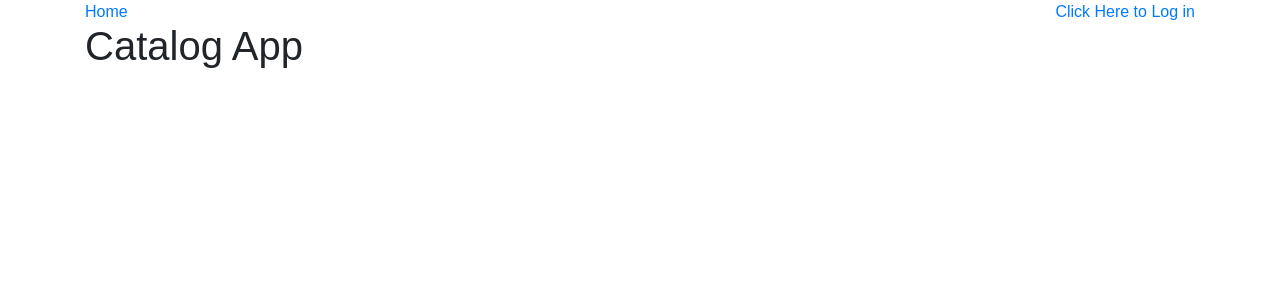
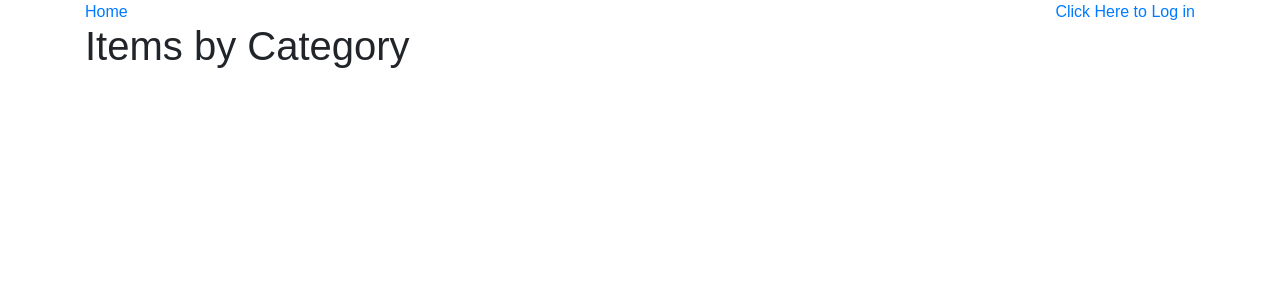
Before and after one commit to dannytpeck/item-catalog, a Flask app: page / in a window 1280 px wide. Shown: the top 300 px of the page. Run offline with Flask 2, Linux system fonts and the light colour scheme; data that the repository does not hold is empty; some libraries are stand-ins or nearby versions.

Commit message:
Use bootstrap's grid to clean up layout

```diff
--- a/static/styles.css
+++ b/static/styles.css
@@ -1,14 +1,5 @@
 body {
   font-family: sans-serif;
-}
-
-.categories {
-  float: left;
-}
-
-.items {
-  float: left;
-  margin-left: 20%;
 }
 
 .category, .item {
--- a/templates/categories.html
+++ b/templates/categories.html
@@ -2,7 +2,7 @@
 {% block content %}
   {% include "header.html" %}
 
-  <h1>Catalog App</h1>
+  <h1>Items by Category</h1>
 
   <div class="flash">
     {% with messages = get_flashed_messages() %}
@@ -16,7 +16,9 @@
     {% endwith %}
   </div>
 
-  <div class="categories">
+  <div class="row">
+
+    <div class="categories col-6">
 
       {% if 'username' in session %}
         <a href="{{ url_for('new_category') }}">Add Category</a>
@@ -35,11 +37,10 @@
         </div>
 
       {% endfor %}
-
     </div>
 
     {% if items %}
-    <div class="items">
+      <div class="items col-6">
 
         {% if 'username' in session %}
           <a href="{{ url_for('new_item', category_name = category.name) }}">Add Item</a>
@@ -60,4 +61,6 @@
       </div>
     {% endif %}
 
+  </div>
+
 {% endblock %}
```
Lines whose indentation alone changed are shown as unchanged.
